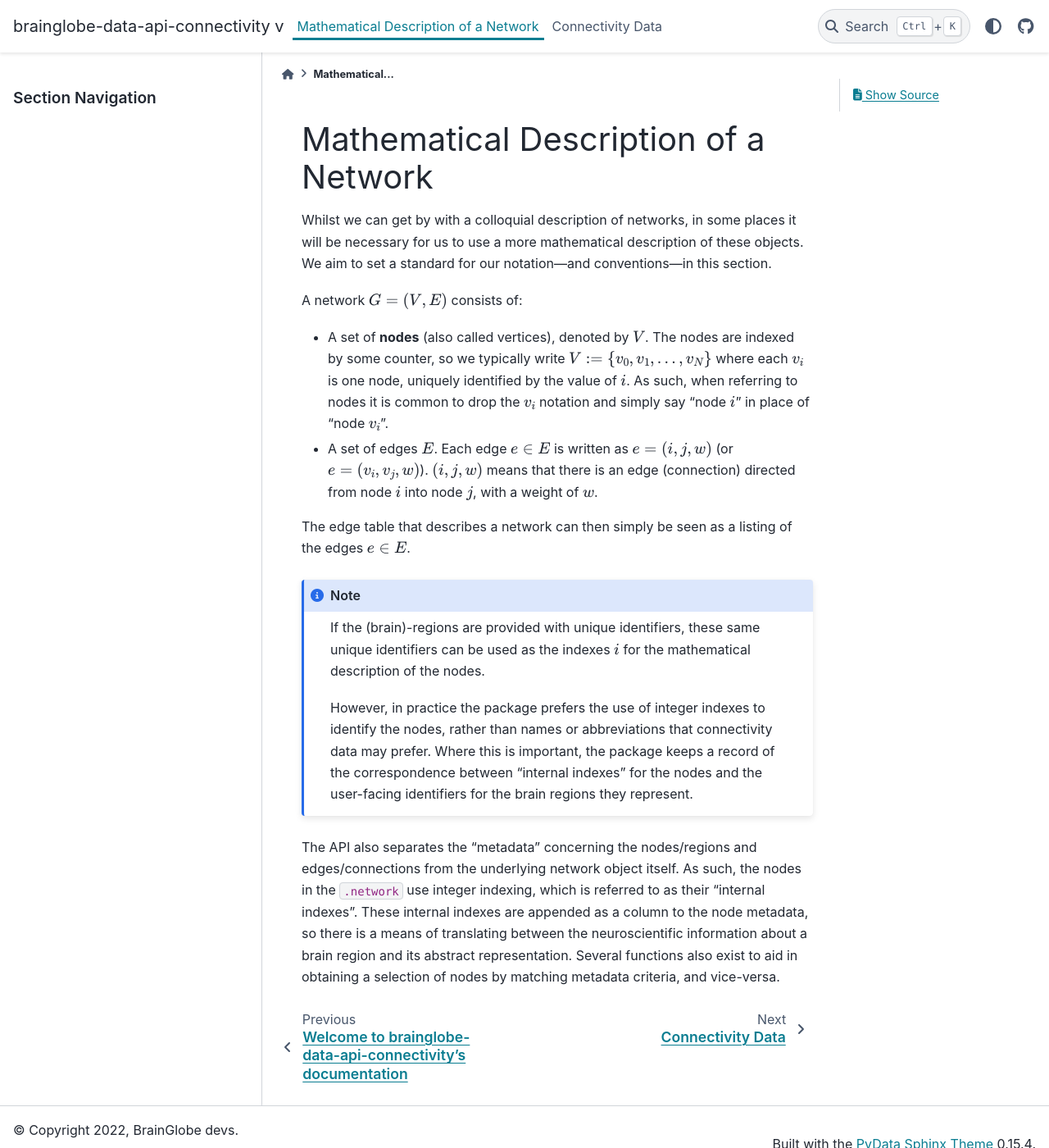
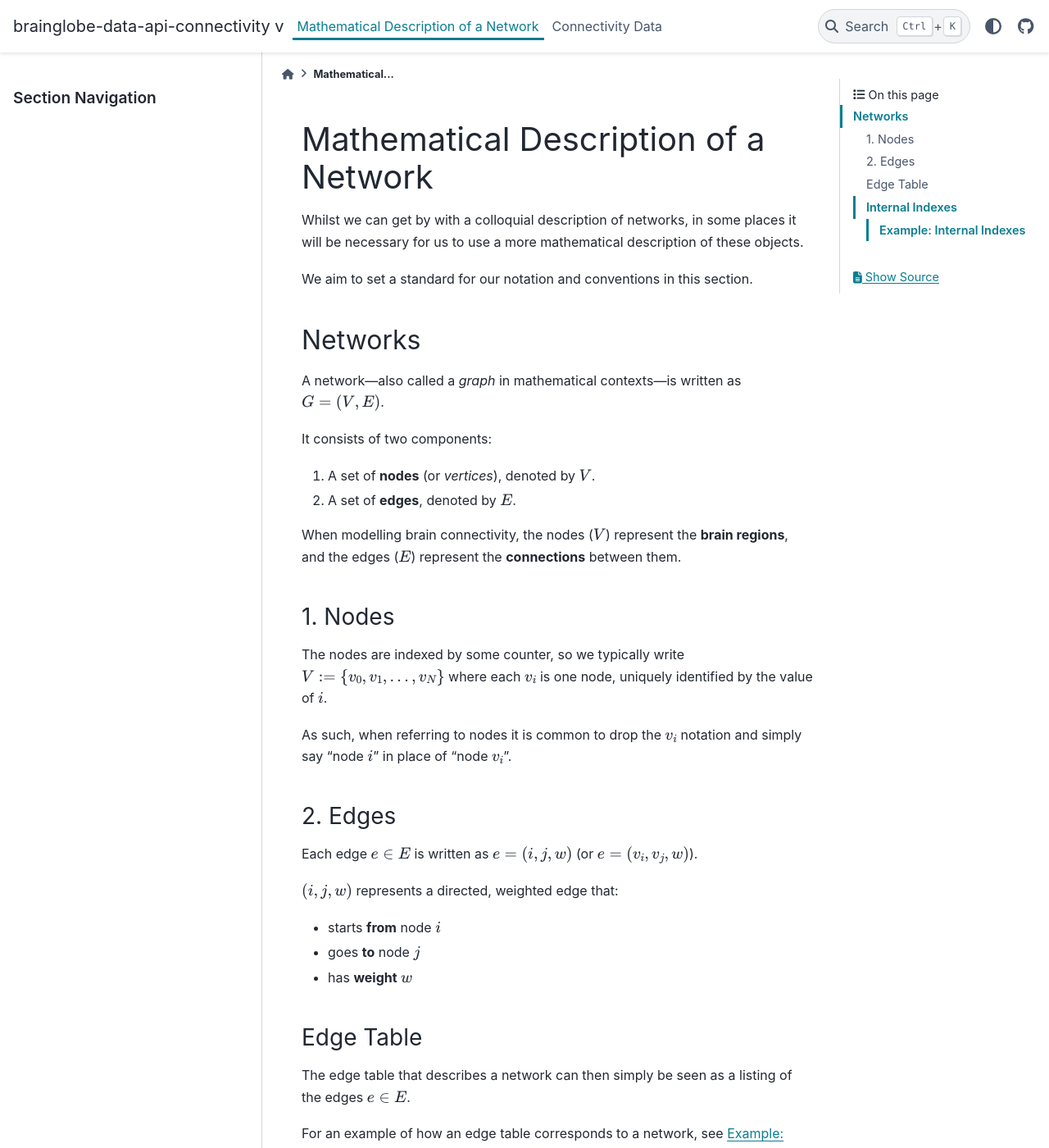
Before and after one commit to brainglobe/brainglobe-data-api-connectivity, a Sphinx documentation site: the page built from docs/source/connectivity-math.md, in a window 1280 px wide and 1400 px high. Shown: the whole window at 82% size. Built offline with Sphinx 7.4.7 and the PyData theme 0.15.4, drawn with Linux system fonts in a browser that asks for light colours; pages that are not in the unit, such as notebooks, are missing from menus; some of the changed text lies outside the part shown.

Commit message:
Add  structure and internal indexes example to math docs

```diff
--- a/docs/source/connectivity-math.md
+++ b/docs/source/connectivity-math.md
@@ -1,29 +1,71 @@
 # Mathematical Description of a Network
 
 Whilst we can get by with a colloquial description of networks, in some places it will be necessary for us to use a more mathematical description of these objects.
-We aim to set a standard for our notation—and conventions—in this section.
 
-A network $G = (V, E)$ consists of:
+We aim to set a standard for our notation and conventions in this section.
 
-- A set of **nodes** (also called vertices), denoted by $V$.
-  The nodes are indexed by some counter, so we typically write $V := \{ v_0, v_1, ..., v_N\}$ where each $v_i$ is one node, uniquely identified by the value of $i$.
-  As such, when referring to nodes it is common to drop the $v_i$ notation and simply say "node $i$" in place of "node $v_i$".
-- A set of edges $E$.
-  Each edge $e\in E$ is written as $e = (i, j, w)$ (or $e = (v_i, v_j, w)$).
-  $(i, j, w)$ means that there is an edge (connection) directed from node $i$ into node $j$, with a weight of $w$.
+## Networks
+A network—also called a *graph* in mathematical contexts—is written as $G = (V, E)$.
 
+It consists of two components:
+1. A set of **nodes** (or *vertices*), denoted by $V$.
+2. A set of **edges**, denoted by $E$.
+
+When modelling brain connectivity, the nodes ($V$) represent the **brain regions**, and the edges ($E$) represent the **connections** between them.
+
+### 1. Nodes
+The nodes are indexed by some counter, so we typically write $V := \{ v_0, v_1, ..., v_N\}$ where each $v_i$ is one node, uniquely identified by the value of $i$.
+
+As such, when referring to nodes it is common to drop the $v_i$ notation and simply say "node $i$" in place of "node $v_i$".
+
+### 2. Edges
+Each edge $e\in E$ is written as $e = (i, j, w)$ (or $e = (v_i, v_j, w)$).
+
+$(i, j, w)$ represents a directed, weighted edge that:
+
+- starts **from** node $i$
+- goes **to** node $j$
+- has **weight** $w$
+
+### Edge Table
 The edge table that describes a network can then simply be seen as a listing of the edges $e\in E$.
 
-:::{note}
-If the (brain)-regions are provided with unique identifiers, these same unique identifiers can be used as the indexes $i$ for the mathematical description of the nodes.
+For an example of how an edge table corresponds to a network, see [Example: Edge Table and Corresponding Network](./connectivity-data.md#example-edge-table-and-corresponding-network).
 
-However, in practice the package prefers the use of integer indexes to identify the nodes, rather than names or abbreviations that connectivity data may prefer.
-Where this is important, the package keeps a record of the correspondence between "internal indexes" for the nodes and the user-facing identifiers for the brain regions they represent.
-:::
+### Internal Indexes
+If the brain regions are provided with unique identifiers, these same unique identifiers can be used as the indexes $i$ for the mathematical description of the nodes.
+
+However, the tools used in this package prefer the use of integer indexes to identify the nodes, rather than names or abbreviations.
+
+The API separates the metadata from the underlying network object itself. The nodes in the `.network` use integer indexing, which is referred to as their "internal indexes".
 
 <!-- FIXME: add API link for Connections.network -->
 
-The API also separates the "metadata" concerning the nodes/regions and edges/connections from the underlying network object itself.
-As such, the nodes in the `.network` use integer indexing, which is referred to as their "internal indexes".
-These internal indexes are appended as a column to the node metadata, so there is a means of translating between the neuroscientific information about a brain region and its abstract representation.
+Where this is important, the package keeps a record of the correspondence between "internal indexes" for the nodes and the user-facing identifiers for the brain regions they represent.
+
+These "internal indexes" are appended as a column to the node metadata, so there is a means of translating between the neuroscientific information about a brain region and its abstract representation.
+
 Several functions also exist to aid in obtaining a selection of nodes by matching metadata criteria, and vice-versa.
+
+#### Example: Internal Indexes
+
+When the [example edge table](./connectivity-data.md#example-edge-table-and-corresponding-network) is loaded, the package assigns each unique region label an internal integer index.
+
+| region | internal index |
+|--------|----------------|
+| l‑a    | 0              |
+| l‑b    | 1              |
+| r‑a    | 2              |
+| r‑b    | 3              |
+
+The corresponding edge table (using internal indexes instead of region labels) becomes:
+
+| source | target | weight |
+|--------|--------|--------|
+| 0      | 1      | 1.0    |
+| 0      | 2      | 0.5    |
+| 1      | 2      | 0.5    |
+| 1      | 3      | 0.5    |
+| 2      | 3      | 1.0    |
+| 3      | 0      | 0.1    |
+| 3      | 2      | 0.1    |
```
